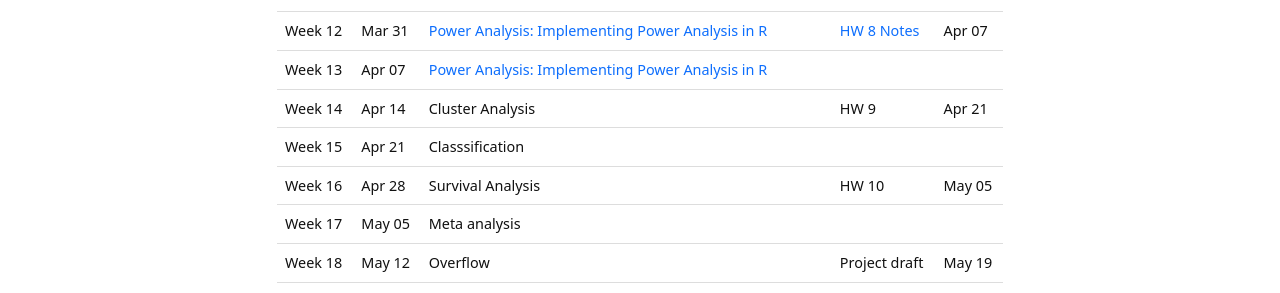
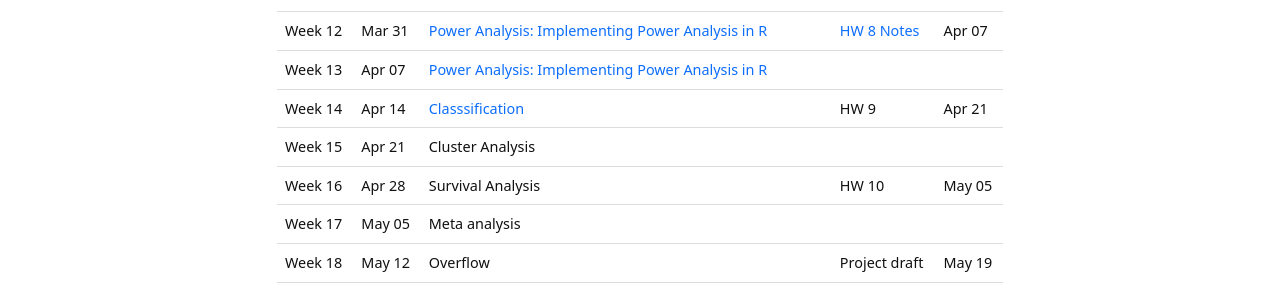
Before and after one commit to XiaoyuLiang/BIOE806-Spring2022, a Jekyll site: the page built from content/2-Schedule.md, in a window 1280 px wide. Shown: the part 588-881 px from the top of the page. Built offline with Jekyll 4.4.1, drawn with Linux system fonts in a browser that asks for light colours; part of the change alters nothing that is shown.

```diff
--- a/content/2-Schedule.md
+++ b/content/2-Schedule.md
@@ -126,14 +126,14 @@ tr:hover {background-color: #D6EEEE;}
     <tr>
     <td>Week 14</td>
     <td>Apr 14</td>
-    <td>Cluster Analysis</td>
+    <td><a href="/BIOE806-Spring2022/Lecture/14-Classification.html">Classsification</a></td>
     <td>HW 9</td>
     <td>Apr 21</td>
   </tr>
     <tr>
     <td>Week 15</td>
     <td>Apr 21</td>
-    <td>Classsification</td>
+    <td>Cluster Analysis</td>
     <td></td>
     <td></td>
   </tr>
```
